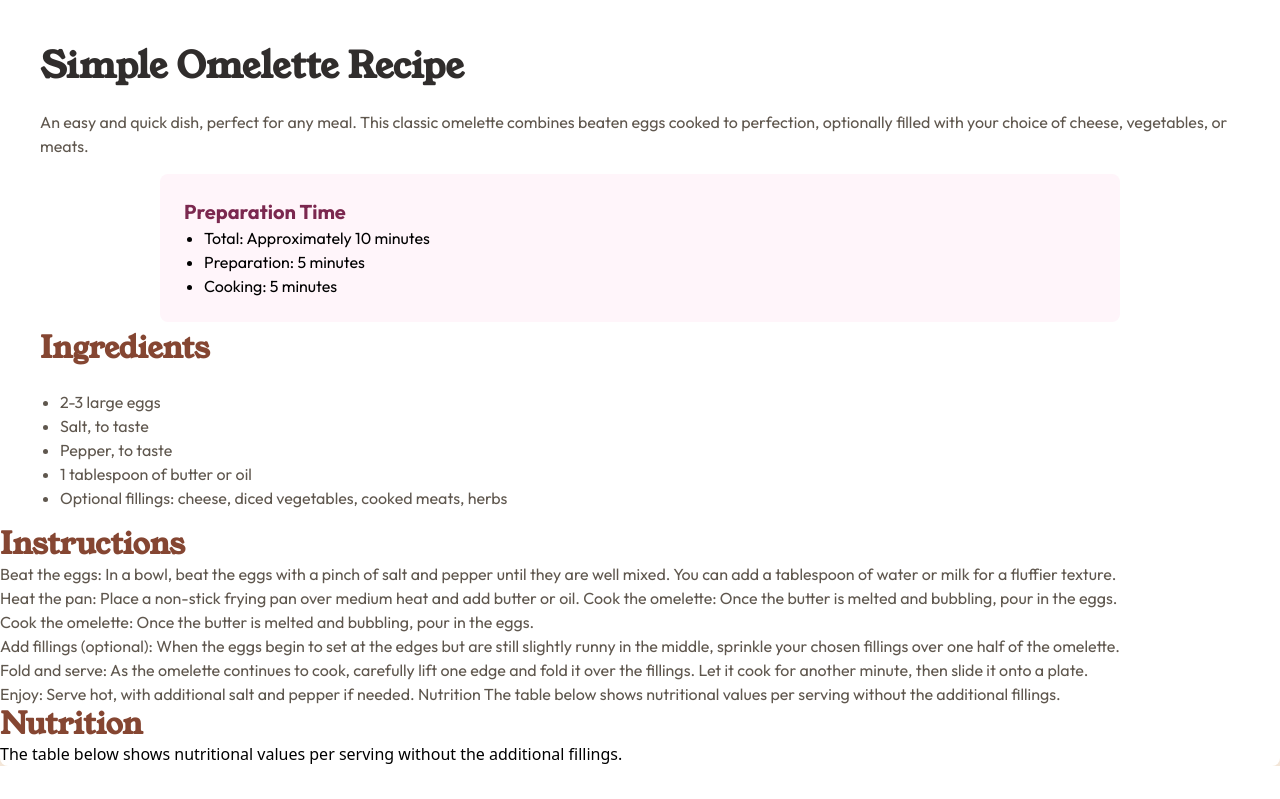
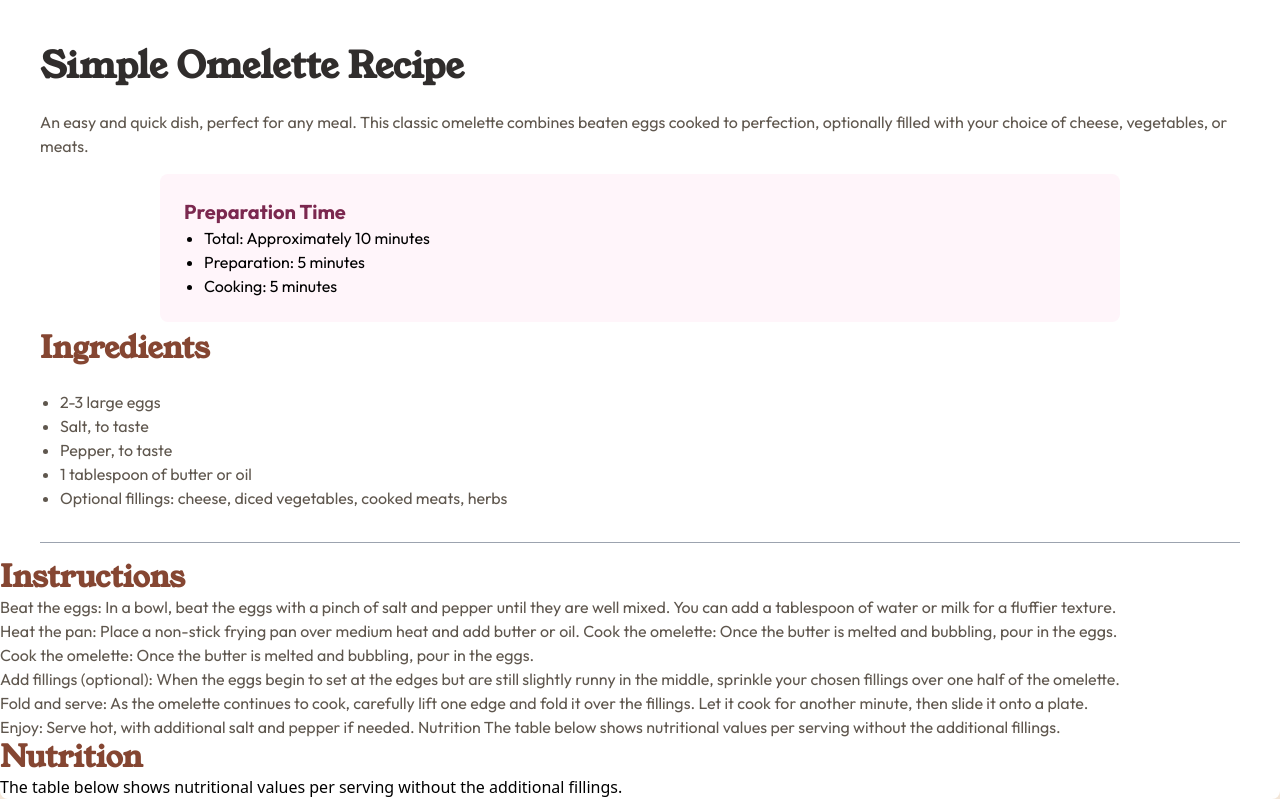
Before and after one commit to lavollmer/recipe-page, a React (Vite) app: page / in a window 1280 px wide. Shown: the part 591-1390 px from the top of the page. Before the commit the page ends 1357 px from the top, so only its background shows below. Built offline with nearby package versions, Linux system fonts and the light colour scheme.

Commit message:
added divider

```diff
--- a/src/App.jsx
+++ b/src/App.jsx
@@ -49,6 +49,7 @@ function App() {
               </ul>
             </div>
           </div>
+          <hr className="border-t border-gray-400 mx-10 my-4" />
           <div>
             <h2 className="text-nutmeg font-young-serif font-bold text-3xl">
               Instructions
```
